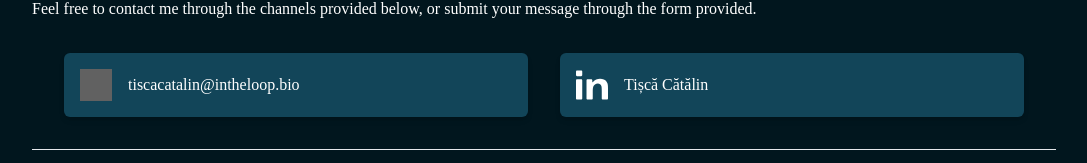
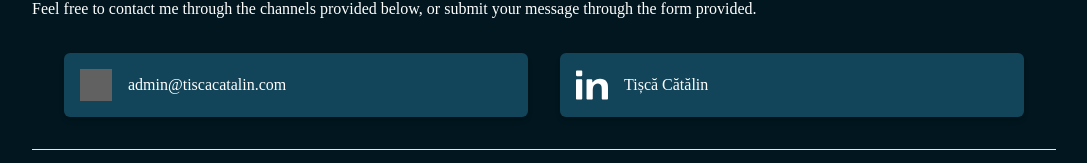
Before and after one commit to in-th3-l00p/intheloop, a Next.js app: page /contact in a window 1280 px wide. Shown: the part 172-335 px from the top of the page, without its empty margins (96-1183 px from the left). Built offline with nearby package versions, Linux system fonts and the light colour scheme; grey boxes are pictures that could not be loaded; a web font is replaced by a local one.

Commit message:
updated email 2.0

```diff
--- a/src/app/contact/page.tsx
+++ b/src/app/contact/page.tsx
@@ -70,7 +70,7 @@ export default function Contact() {
                     title={"Email address: admin@tiscacatalin.com"}
                     href={"mailto:admin@tiscacatalin.com"}
                 >
-                    tiscacatalin@intheloop.bio
+                    admin@tiscacatalin.com
                 </Channel>
 
                 <Channel
```
